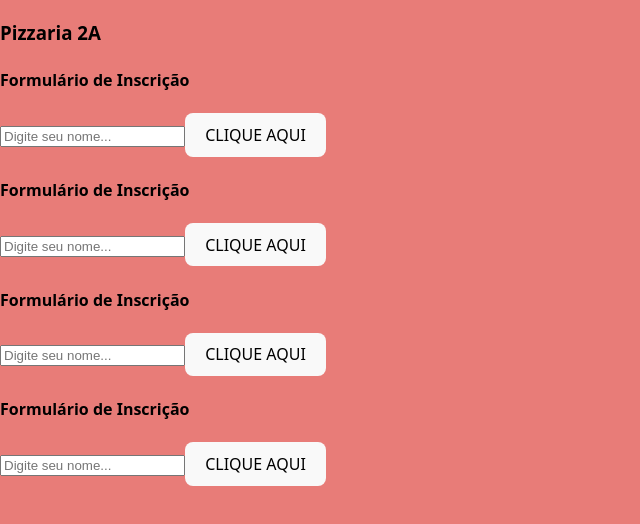
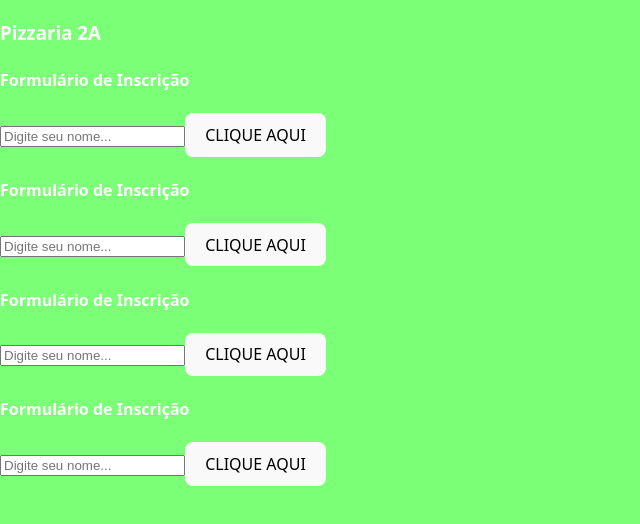
Before and after one commit to JulianaQueiroz25/pizzaria2a2025, a React (Vite) app: page / in a window 1280 px wide. Shown: the top 524 px of the page, without its empty margins (0-640 px from the left). Built offline with nearby package versions, Linux system fonts and the light colour scheme.

Commit message:
vercel alterações

```diff
--- a/src/index.css
+++ b/src/index.css
@@ -28,8 +28,8 @@ body {
   place-items: start;
   min-width: 320px;
   min-height: 100vh;
-  background-color: rgba(214, 20, 13, 0.555);
-  color: #000000;
+  background-color: rgba(18, 255, 10, 0.555);
+  color: #ffffff;
 }
 
 h1 {
```
